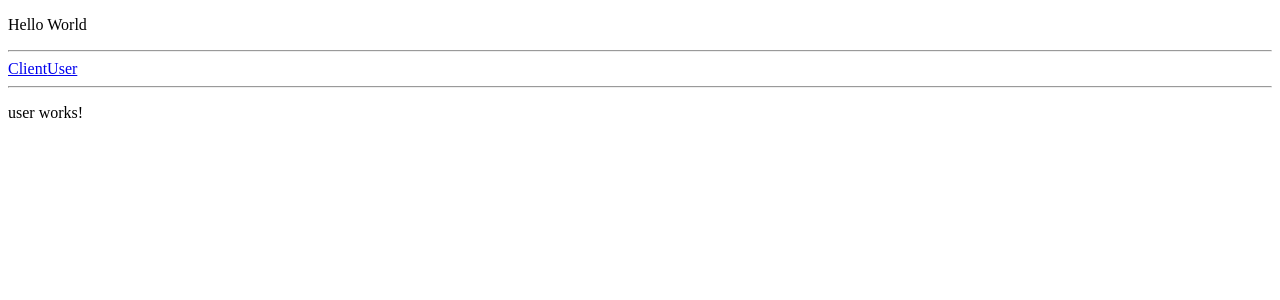
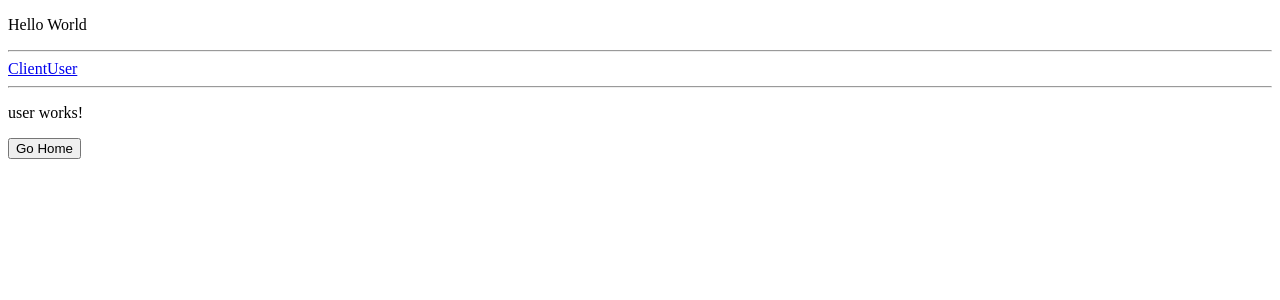
Before and after one commit to jennyEckstein/Udemy_AngularJS_Tutorial, an Angular app in the folder first-app/: page /user in a window 1280 px wide. Shown: the top 300 px of the page. Built offline with nearby package versions, Linux system fonts and the light colour scheme.

Commit message:
feat: added routing through the code

```diff
--- a/first-app/src/app/app.routes.ts
+++ b/first-app/src/app/app.routes.ts
@@ -2,10 +2,12 @@ import { RouterModule, Routes } from '@angular/router';
 
 import { UserComponent } from './user/user.component';
 import { ClientComponent } from './client/client.component';
+import { AppComponent } from './app.component';
 
 const APP_ROUTES: Routes = [
 	{ path: 'user', component: UserComponent },
-	{ path: 'client', component: ClientComponent}
+	{ path: 'client', component: ClientComponent},
+	{ path: '', component: AppComponent}
 ];
 
 export const routing = RouterModule.forRoot(APP_ROUTES);
--- a/first-app/src/app/directives/directives.component.ts
+++ b/first-app/src/app/directives/directives.component.ts
@@ -1,4 +1,4 @@
-import { Component, OnInit } from '@angular/core';
+import { Component } from '@angular/core';
 import { HighlightDirective } from '../highlight.directive';
 import { UnlessDirective } from '../unless.directive';
 
@@ -7,7 +7,7 @@ import { UnlessDirective } from '../unless.directive';
   templateUrl: './directives.component.html',
   styleUrls: ['./directives.component.css']
 })
-export class DirectivesComponent implements OnInit {
+export class DirectivesComponent {
 
 	private items = [1, 2, 3, 4, 5];
 	private value = 100;
--- a/first-app/src/app/user/user.component.html
+++ b/first-app/src/app/user/user.component.html
@@ -1,3 +1,2 @@
-<p>
-  user works!
-</p>
+<p> user works!</p>
+<button (click)="onNavigate()">Go Home</button>
--- a/first-app/src/app/user/user.component.ts
+++ b/first-app/src/app/user/user.component.ts
@@ -1,14 +1,16 @@
-import { Component, OnInit } from '@angular/core';
+import { Component } from '@angular/core';
+import { Router } from "@angular/router";
 
 @Component({
   selector: 'app-user',
   templateUrl: './user.component.html'
 })
-export class UserComponent implements OnInit {
+export class UserComponent{
 
-  constructor() { }
+	constructor(private router: Router){
 
-  ngOnInit() {
-  }
-
-}
+	}
+	onNavigate(){
+		this.router.navigate(['/']);
+	}
+ }
```
